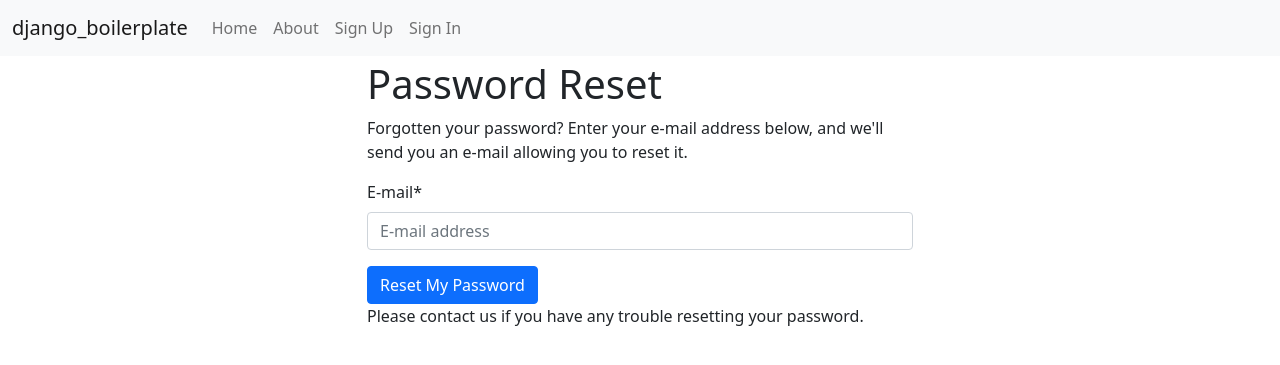
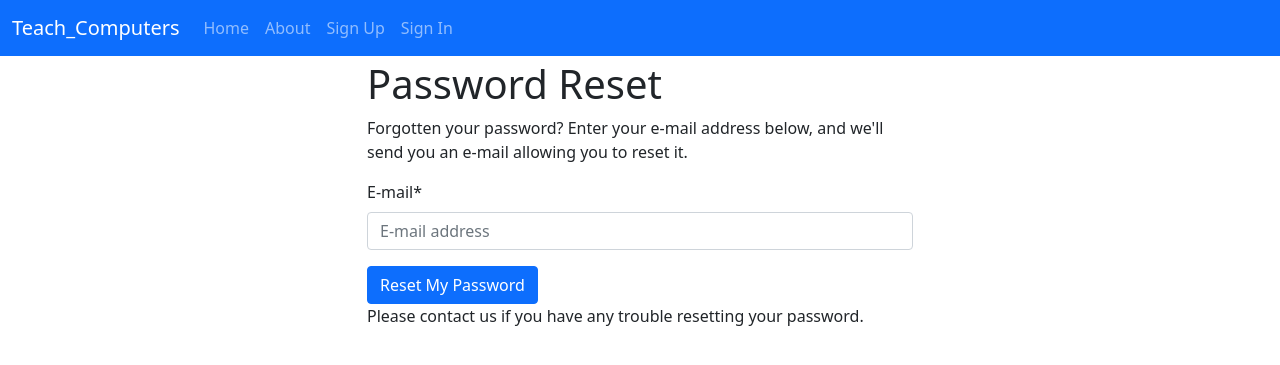
Before and after one commit to revisionprojects/django_boilerplate, a Django app: page /accounts/password/reset/ in a window 1280 px wide. Shown: the top 365 px of the page. Run offline with Django 3.2, Linux system fonts and the light colour scheme; some libraries are stand-ins or nearby versions.

Commit message:
Updated name to Teach_Computers

```diff
--- a/django_boilerplate/django_boilerplate/templates/base.html
+++ b/django_boilerplate/django_boilerplate/templates/base.html
@@ -4,7 +4,7 @@
   <head>
     <meta charset="utf-8">
     <meta http-equiv="x-ua-compatible" content="ie=edge">
-    <title>{% block title %}django_boilerplate{% endblock title %}</title>
+    <title>{% block title %}Teach_Computers{% endblock title %}</title>
     <meta name="viewport" content="width=device-width, initial-scale=1.0">
     <meta name="description" content="django_boilerplate">
     <meta name="author" content="Matt Robinson">
@@ -37,12 +37,12 @@
   <body>
 
     <div class="mb-1">
-      <nav class="navbar navbar-expand-md navbar-light bg-light">
+      <nav class="navbar navbar-expand-md navbar-dark bg-primary">
         <div class="container-fluid">
           <button class="navbar-toggler navbar-toggler-right" type="button" data-bs-toggle="collapse" data-bs-target="#navbarSupportedContent" aria-controls="navbarSupportedContent" aria-expanded="false" aria-label="Toggle navigation">
             <span class="navbar-toggler-icon"></span>
           </button>
-          <a class="navbar-brand" href="{% url 'home' %}">django_boilerplate</a>
+          <a class="navbar-brand" href="{% url 'home' %}">Teach_Computers</a>
 
           <div class="collapse navbar-collapse" id="navbarSupportedContent">
             <ul class="navbar-nav mr-auto">
@@ -92,7 +92,25 @@
       {% endif %}
 
       {% block content %}
-        <p>Use this document as a way to quick start any new project.</p>
+ <!-- Header-->
+
+
+
+
+
+
+
+
+
+
+
+
+
+
+
+
+
+
       {% endblock content %}
 
     </div> <!-- /container -->
```
